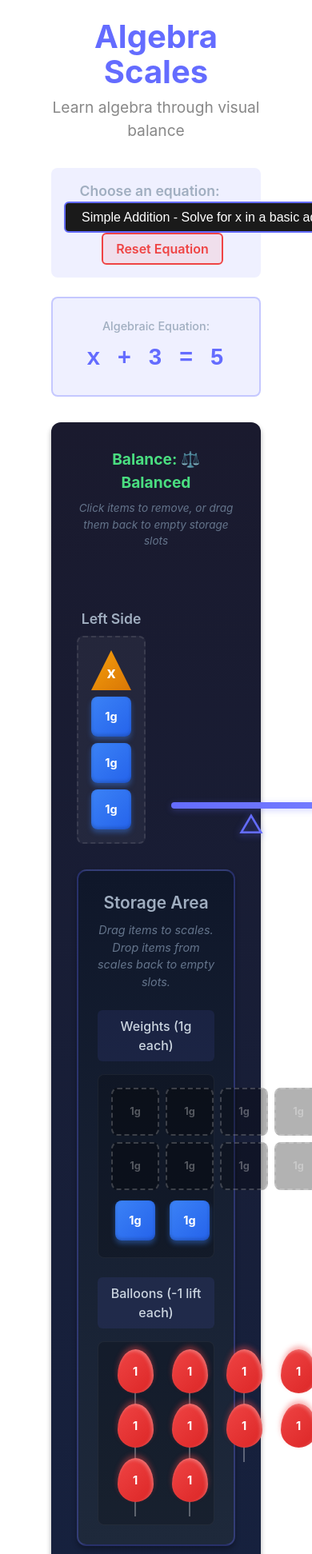
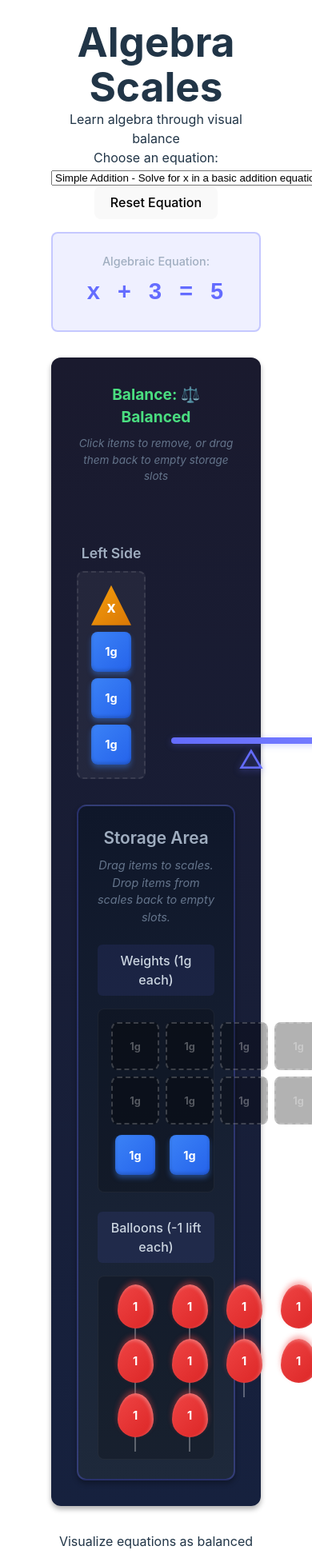
Before and after one commit to edwiny/algebra_scales, a React (Vite) app: page / in a window 390 px wide. Shown: the part 40-1983 px from the top of the page at 80% size. Built offline with nearby package versions, Linux system fonts and the light colour scheme.

Commit message:
trying some responsiveness changes

```diff
--- a/src/App.css
+++ b/src/App.css
@@ -4,39 +4,68 @@
   padding: 2rem;
 }
 
-header {
-  margin-bottom: 2rem;
+/* Screen reader only content */
+.sr-only {
+  position: absolute;
+  width: 1px;
+  height: 1px;
+  padding: 0;
+  margin: -1px;
+  overflow: hidden;
+  clip: rect(0, 0, 0, 0);
+  white-space: nowrap;
+  border: 0;
 }
 
-header h1 {
-  font-size: 2.5em;
-  margin-bottom: 0.5rem;
-  color: #646cff;
+/* Focus styles */
+.focus-ring {
+  outline: 2px solid #646cff;
+  outline-offset: 2px;
 }
 
-header p {
-  font-size: 1.2em;
-  color: #888;
+.focus-ring-inset {
+  outline: 2px solid #646cff;
+  outline-offset: -2px;
 }
 
-main {
-  margin: 2rem 0;
+/* Loading overlay */
+.loading-overlay {
+  position: fixed;
+  top: 0;
+  left: 0;
+  right: 0;
+  bottom: 0;
+  background: rgba(0, 0, 0, 0.8);
+  display: flex;
+  flex-direction: column;
+  align-items: center;
+  justify-content: center;
+  z-index: 2000;
+  color: white;
+  font-size: 1.2em;
 }
 
-footer {
-  margin-top: 3rem;
-  padding-top: 2rem;
-  border-top: 1px solid #333;
-  color: #888;
-  font-size: 0.9em;
+.loading-spinner {
+  width: 50px;
+  height: 50px;
+  border: 4px solid rgba(255, 255, 255, 0.3);
+  border-top: 4px solid #646cff;
+  border-radius: 50%;
+  animation: spin 1s linear infinite;
+  margin-bottom: 1rem;
 }
 
-.equation-selector {
-  margin: 1.5rem 0;
-  padding: 1rem;
+@keyframes spin {
+  0% { transform: rotate(0deg); }
+  100% { transform
   background: rgba(100, 108, 255, 0.1);
   border-radius: 8px;
   text-align: center;
+  display: flex;
+  align-items: center;
+  justify-content: center;
+  gap: 1rem;
+  flex-wrap: wrap;
 }
 
 .equation-selector label {
@@ -69,7 +98,7 @@
 
 .reset-button {
   margin-left: 1rem;
-  padding: 0.5rem 1rem;
+  padding: 0.75rem 1.5rem;
   font-size: 1em;
   border-radius: 6px;
   border: 2px solid #ef4444;
@@ -78,6 +107,10 @@
   cursor: pointer;
   transition: all 0.3s ease;
   font-weight: 600;
+  min-height: 44px;
+  display: inline-flex;
+  align-items: center;
+  justify-content: center;
 }
 
 .reset-button:hover {
@@ -90,3 +123,64 @@
 .reset-button:active {
   transform: translateY(0);
 }
+
+/* Responsive Design */
+@media (max-width: 768px) {
+  .App {
+    padding: 1rem;
+    max-width: 100%;
+  }
+
+  header h1 {
+    font-size: 2em;
+  }
+
+  header p {
+    font-size: 1.1em;
+  }
+
+  .equation-selector {
+    padding: 0.75rem;
+  }
+
+  .equation-selector select {
+    min-width: 250px;
+    font-size: 0.9em;
+  }
+
+  .reset-button {
+    margin-left: 0;
+    margin-top: 1rem;
+    width: 100%;
+    justify-content: center;
+  }
+}
+
+@media (max-width: 480px) {
+  .App {
+    padding: 0.75rem;
+  }
+
+  header {
+    margin-bottom: 1.5rem;
+  }
+
+  header h1 {
+    font-size: 1.8em;
+  }
+
+  .equation-selector {
+    flex-direction: column;
+    align-items: stretch;
+  }
+
+  .equation-selector label {
+    margin-right: 0;
+    margin-bottom: 0.5rem;
+    text-align: left;
+  }
+
+  .equation-selector select {
+    min-width: 100%;
+  }
+}
--- a/src/App.jsx
+++ b/src/App.jsx
@@ -22,6 +22,9 @@
 
   // Victory state
   const [isVictory, setIsVictory] = useState(false)
+
+  // Loading state
+  const [isLoading, setIsLoading] = useState(true)
 
   // Initialize equation and storage
   const initializeEquation = (equation) => {
@@ -57,6 +60,8 @@
   // Initialize on mount
   useEffect(() => {
     initializeEquation(activeEquation)
+    // Simulate loading time for better UX
+    setTimeout(() => setIsLoading(false), 500)
   }, [])
 
   // Check for victory condition whenever equation state changes
@@ -135,6 +140,8 @@
             id="equation-select"
             value={activeEquation.id}
             onChange={(e) => handleEquationChange(Number(e.target.value))}
+            aria-describedby="equation-description"
+            disabled={isLoading}
           >
             {equations.map((eq) => (
               <option key={eq.id} value={eq.id}>
@@ -142,9 +149,17 @@
               </option>
             ))}
           </select>
-          <button onClick={handleReset} className="reset-button">
+          <button
+            onClick={handleReset}
+            className="reset-button"
+            aria-label="Reset the current equation to its initial state"
+            disabled={isLoading}
+          >
             Reset Equation
           </button>
+          <div id="equation-description" className="sr-only">
+            Select an algebraic equation to practice balancing scales with weights and balloons
+          </div>
         </div>
 
         <EquationDisplay equationState={equationState} />
@@ -162,6 +177,13 @@
         <p>Visualize equations as balanced scales</p>
       </footer>
 
+      {isLoading && (
+        <div className="loading-overlay" aria-live="polite" aria-label="Loading algebra scales application">
+          <div className="loading-spinner" aria-hidden="true"></div>
+          <p>Loading scales...</p>
+        </div>
+      )}
+
       <VictoryModal
         isVisible={isVictory}
         solution={activeEquation.solution}
--- a/src/components/VictoryModal.jsx
+++ b/src/components/VictoryModal.jsx
@@ -18,27 +18,39 @@
   }
 
   return (
-    <div className="victory-modal-overlay" onClick={handleOverlayClick}>
+    <div
+      className="victory-modal-overlay"
+      onClick={handleOverlayClick}
+      role="dialog"
+      aria-modal="true"
+      aria-labelledby="victory-title"
+      aria-describedby="victory-message"
+    >
       <div className="victory-modal-card">
-        <button className="victory-close-btn" onClick={onClose} aria-label="Close">
+        <button
+          className="victory-close-btn"
+          onClick={onClose}
+          aria-label="Close victory modal"
+        >
           ×
         </button>
 
-        <div className="victory-celebration">
+        <div className="victory-celebration" aria-hidden="true">
           🎉
         </div>
 
-        <h2 className="victory-title">Equation Solved!</h2>
+        <h2 id="victory-title" className="victory-title">Equation Solved!</h2>
 
-        <div className="victory-message">
+        <div id="victory-message" className="victory-message">
           You found that <strong>x = {solution}</strong>
         </div>
 
-        <div className="victory-actions">
+        <div className="victory-actions" role="group" aria-label="Victory actions">
           {hasNextEquation && (
             <button
               className="victory-btn victory-btn-primary"
               onClick={onNextEquation}
+              aria-label="Move to the next algebra equation"
             >
               Try Next Equation →
             </button>
@@ -46,6 +58,7 @@
           <button
             className="victory-btn victory-btn-secondary"
             onClick={onReset}
+            aria-label="Reset the current equation to try again"
           >
             Reset This Equation
           </button>
```
